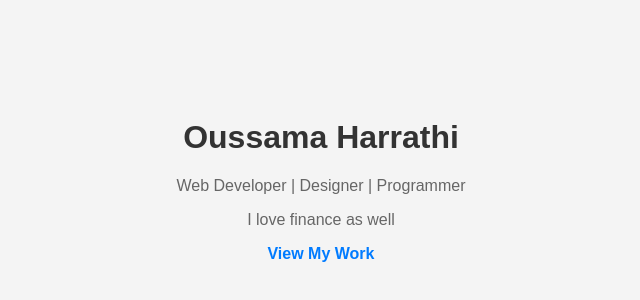
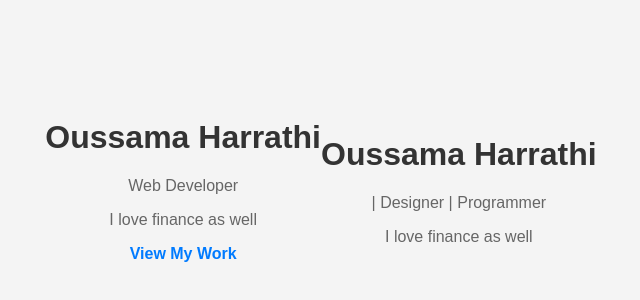
Before and after one commit to oussama-harrathi/Oussama_Harrathi, a plain HTML site: page index.html in a window 1280 px wide. Shown: the part 212-512 px from the top of the page, without its empty margins (319-959 px from the left). Drawn offline with Linux system fonts and the light colour scheme.

Commit message:
added a new section

```diff
--- a/index.html
+++ b/index.html
@@ -35,9 +35,16 @@
 <body>
     <div class="container">
         <h1>Oussama Harrathi</h1>
-        <p>Web Developer | Designer | Programmer</p>
+        <p>Web Developer </p>
         <p>I love finance as well</p>
         <p><a href="#">View My Work</a></p>
     </div>
+
+    <div class="container">
+        <h1>Oussama Harrathi</h1>
+        <p>| Designer | Programmer</p>
+        <p>I love finance as well</p>
+        <p><a href="#"></a></p>
+    </div>
 </body>
 </html>
```
